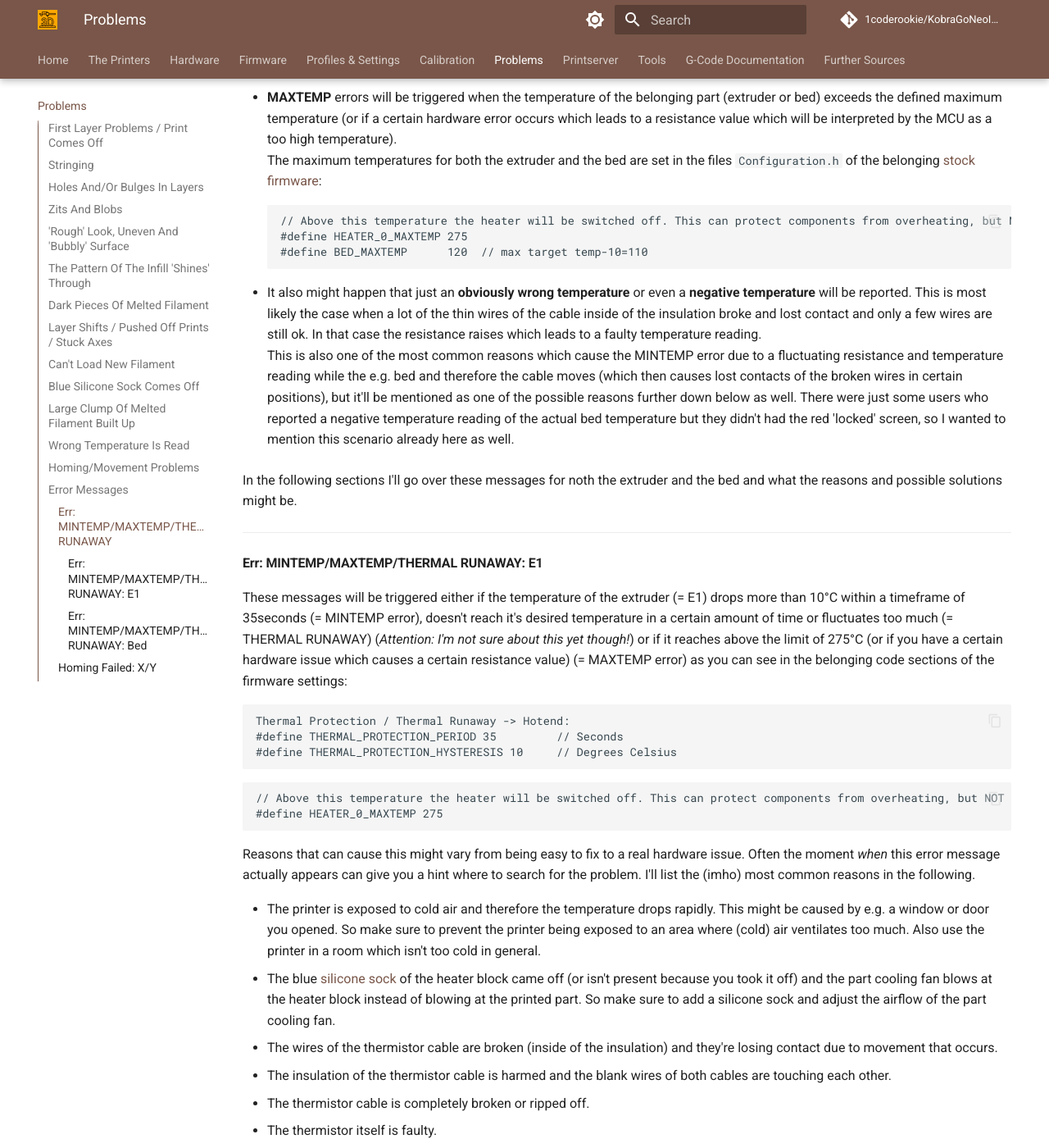
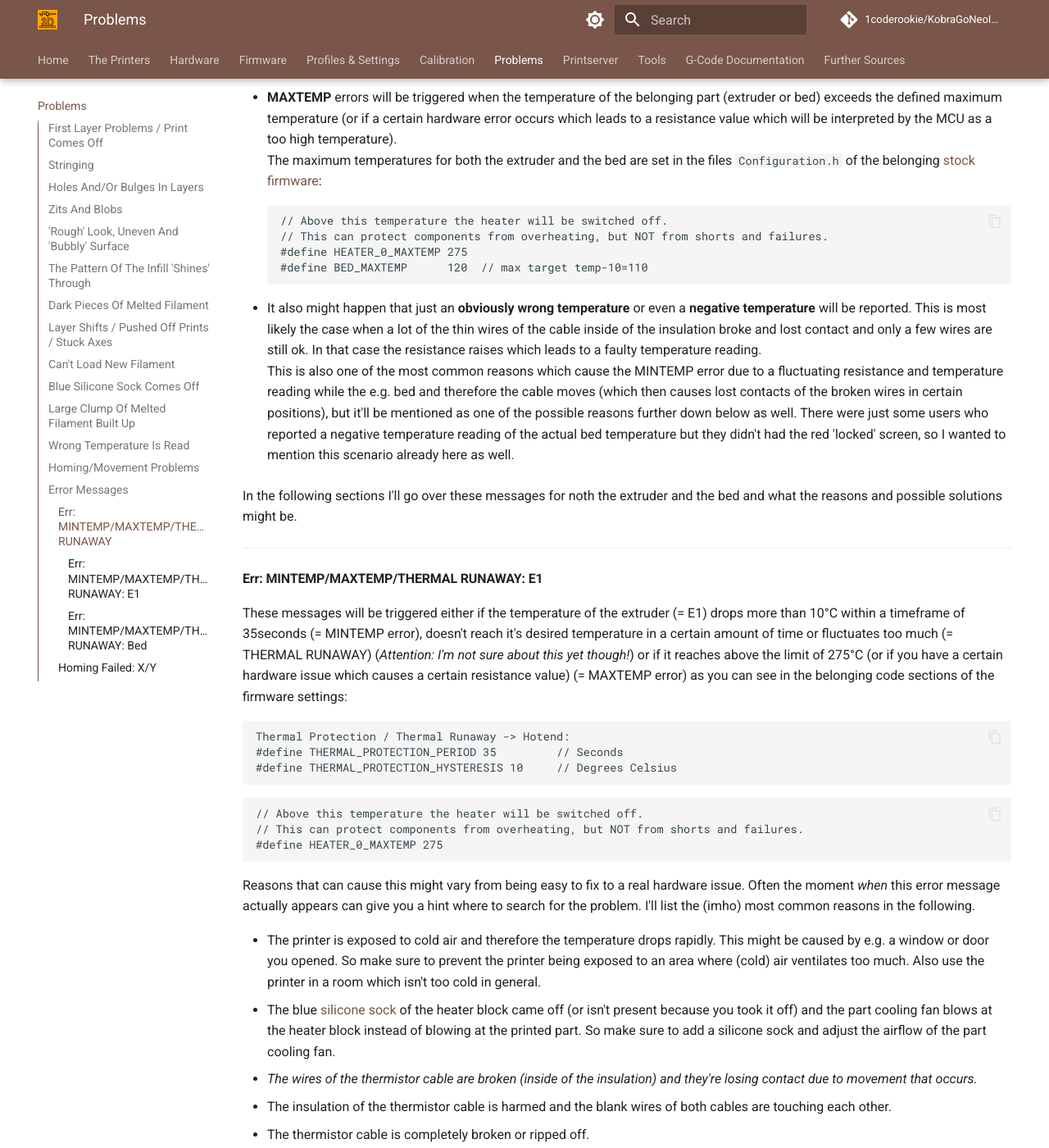
Before and after one commit to 1coderookie/KobraGoNeoInsights, an MkDocs documentation site: the page built from docs/problems.md, in a window 1280 px wide and 1400 px high, scrolled down 8023 px. Shown: the whole window at 82% size. Built offline with MkDocs 1.6.1 and Material for MkDocs 9.7.7, drawn with Linux system fonts in a browser that asks for light colours; comment, search, counter and statistics services are not loaded; some of the changed text lies outside the part shown.

````diff
--- a/docs/problems.md
+++ b/docs/problems.md
@@ -200,7 +200,8 @@ Before going into details here, I have to mention that I personally only came ac
 - **MAXTEMP** errors will be triggered when the temperature of the belonging part (extruder or bed) exceeds the defined maximum temperature (or if a certain hardware error occurs which leads to a resistance value which will be interpreted by the MCU as a too high temperature).
   The maximum temperatures for both the extruder and the bed are set in the files `Configuration.h` of the belonging [stock firmware](firmware/fw_marlin.md#default-settings):
   ```
-  // Above this temperature the heater will be switched off. This can protect components from overheating, but NOT from shorts and failures.
+  // Above this temperature the heater will be switched off.
+  // This can protect components from overheating, but NOT from shorts and failures.
   #define HEATER_0_MAXTEMP 275
   #define BED_MAXTEMP      120  // max target temp-10=110
   ```
@@ -221,7 +222,8 @@ Thermal Protection / Thermal Runaway -> Hotend:
 #define THERMAL_PROTECTION_HYSTERESIS 10     // Degrees Celsius
 ```
 ```
-// Above this temperature the heater will be switched off. This can protect components from overheating, but NOT from shorts and failures.
+// Above this temperature the heater will be switched off.
+// This can protect components from overheating, but NOT from shorts and failures.
 #define HEATER_0_MAXTEMP 275
 ```
 
@@ -229,7 +231,7 @@ Reasons that can cause this might vary from being easy to fix to a real hardware
 
 - The printer is exposed to cold air and therefore the temperature drops rapidly. This might be caused by e.g. a window or door you opened. So make sure to prevent the printer being exposed to an area where (cold) air ventilates too much. Also use the printer in a room which isn't too cold in general.
 - The blue [silicone sock](hardware/printhead.md#silicone-sock) of the heater block came off (or isn't present because you took it off) and the part cooling fan blows at the heater block instead of blowing at the printed part. So make sure to add a silicone sock and adjust the airflow of the part cooling fan.
-- The wires of the thermistor cable are broken (inside of the insulation) and they're losing contact due to movement that occurs.
+- *The wires of the thermistor cable are broken (inside of the insulation) and they're losing contact due to movement that occurs.*
 - The insulation of the thermistor cable is harmed and the blank wires of both cables are touching each other.
 - The thermistor cable is completely broken or ripped off.
 - The thermistor itself is faulty.
@@ -259,7 +261,8 @@ Thermal Protection / Thermal Runaway -> Bed:
 #define THERMAL_PROTECTION_BED_HYSTERESIS     2 // Degrees Celsius
 ```
 ```
-// Above this temperature the heater will be switched off. This can protect components from overheating, but NOT from shorts and failures.
+// Above this temperature the heater will be switched off.
+// This can protect components from overheating, but NOT from shorts and failures.
 #define BED_MAXTEMP      120  // max target temp-10=110
 ```
 
@@ -267,7 +270,7 @@ Reasons that can cause this might vary from being easy to fix to a real hardware
 
 - The printer is exposed to cold air and therefore the temperature drops rapidly. This might be caused by e.g. a window or door you opened. So make sure to prevent the printer being exposed to an area where (cold) air ventilates too much. Also use the printer in a room which isn't too cold in general.
 
-- The wires of the thermistor cable are broken (inside of the insulation) and they're losing contact due to movement that occurs.
+- *The wires of the thermistor cable are broken (inside of the insulation) and they're losing contact due to movement that occurs.*
 - The insulation of the thermistor cable is harmed and the blank wires of both cables are touching each other.
 - The thermistor cable is completely broken or ripped off.
 - The thermistor itself is faulty.
````
